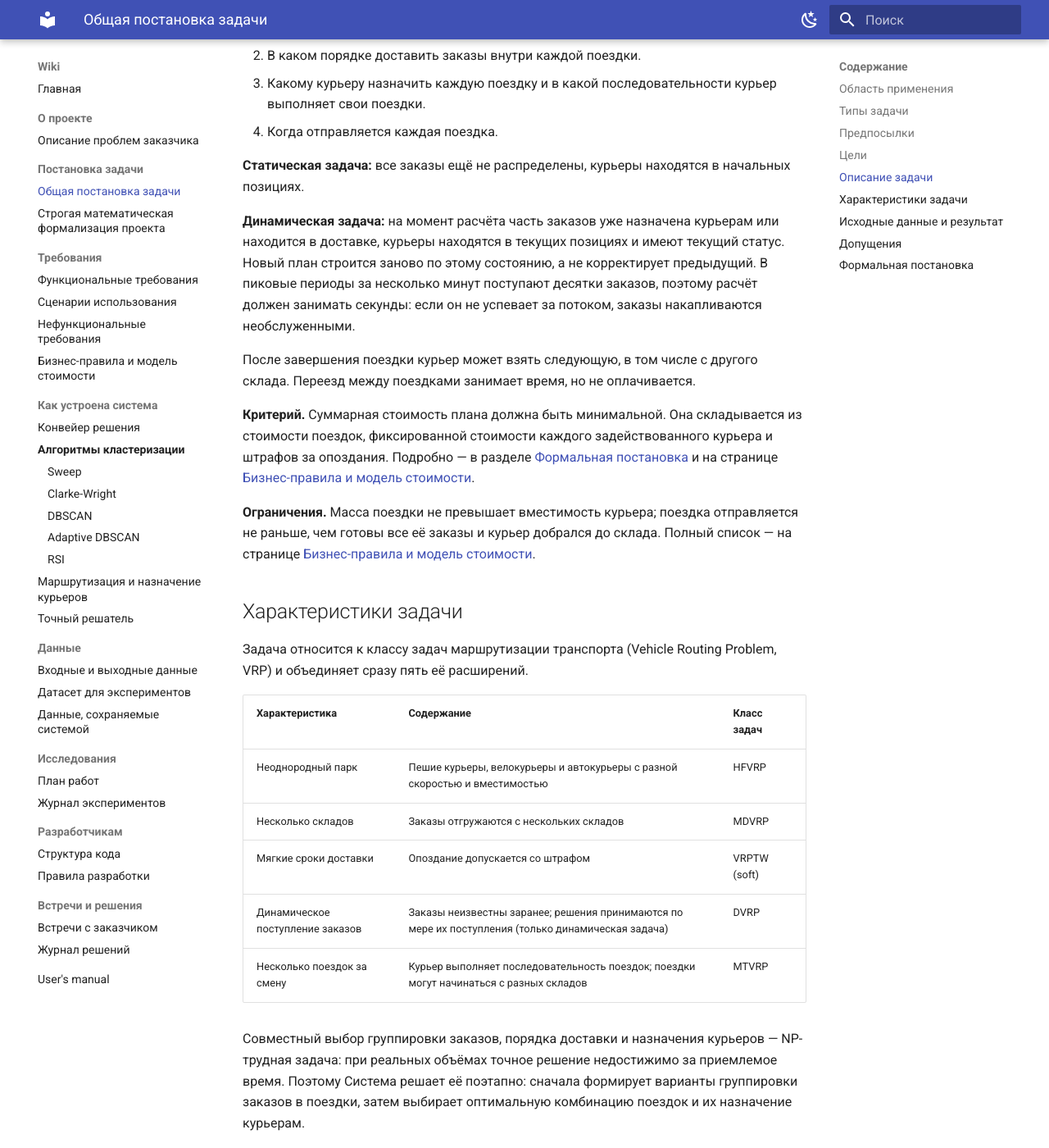
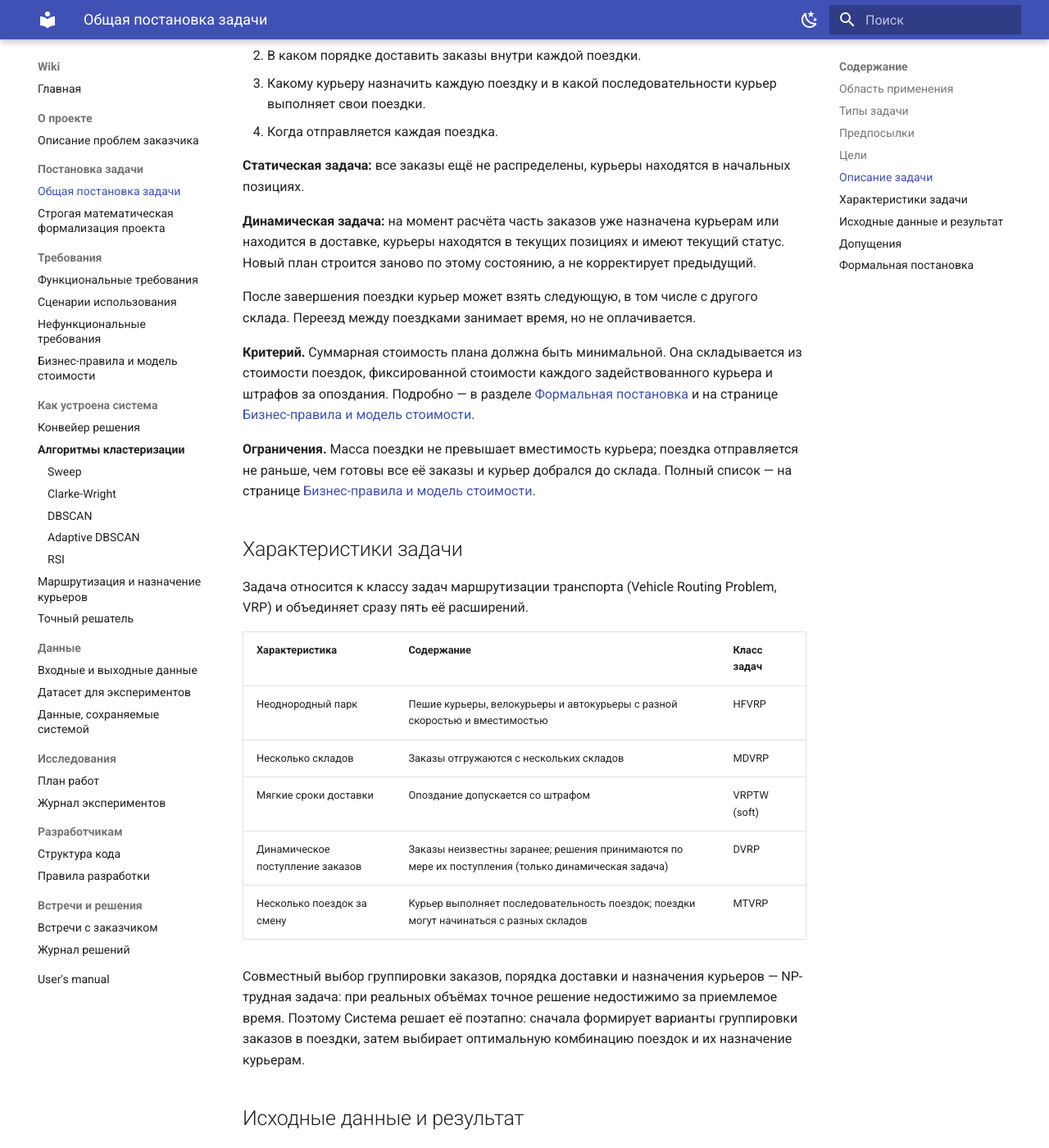
Before and after one commit to ivanovvaak/QDeepWiki, an MkDocs documentation site: the page built from docs/problem/overview.md, in a window 1280 px wide and 1400 px high, scrolled down 1934 px. Shown: the whole window at 82% size. Built offline with MkDocs 1.6.1 and Material for MkDocs 9.7.7, drawn with Linux system fonts in a browser that asks for light colours; some of the changed text lies outside the part shown.

Commit message:
Правки в общей постановке задачи

```diff
--- a/docs/problem/overview.md
+++ b/docs/problem/overview.md
@@ -52,7 +52,7 @@
 
 **Статическая задача:** все заказы ещё не распределены, курьеры находятся в начальных позициях.
 
-**Динамическая задача:** на момент расчёта часть заказов уже назначена курьерам или находится в доставке, курьеры находятся в текущих позициях и имеют текущий статус. Новый план строится заново по этому состоянию, а не корректирует предыдущий. В пиковые периоды за несколько минут поступают десятки заказов, поэтому расчёт должен занимать секунды: если он не успевает за потоком, заказы накапливаются необслуженными.
+**Динамическая задача:** на момент расчёта часть заказов уже назначена курьерам или находится в доставке, курьеры находятся в текущих позициях и имеют текущий статус. Новый план строится заново по этому состоянию, а не корректирует предыдущий.
 
 После завершения поездки курьер может взять следующую, в том числе с другого склада. Переезд между поездками занимает время, но не оплачивается.
 
@@ -78,8 +78,6 @@
 ## Исходные данные и результат
 
 **На входе:** заказы, курьеры, склады, тарифы и ограничения.
-
-**Дополнительно в динамической задаче:** статусы заказов и курьеров, назначенный курьер у заказа, текущие позиции курьеров.
 
 **На выходе:** рейсы каждого курьера с порядком доставки, плановым временем отправления и плановым временем доставки заказов.
 
```
